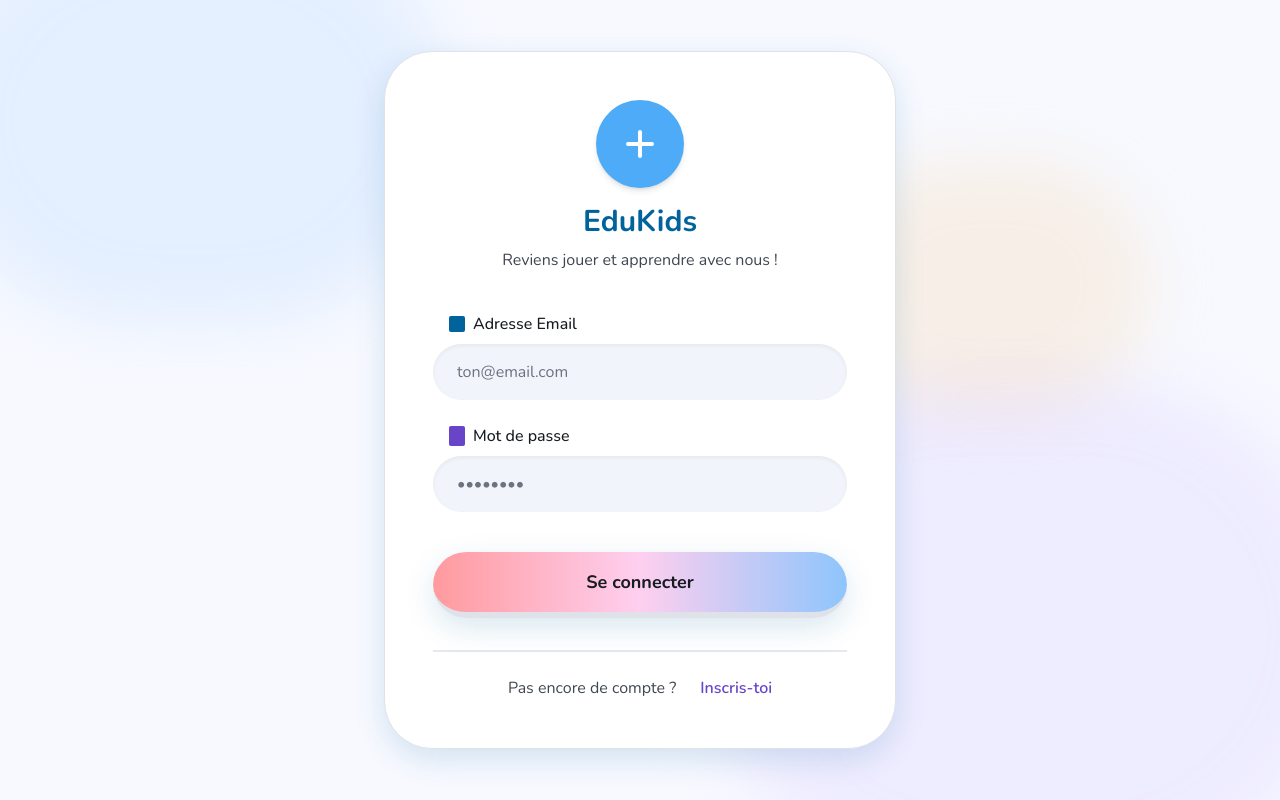
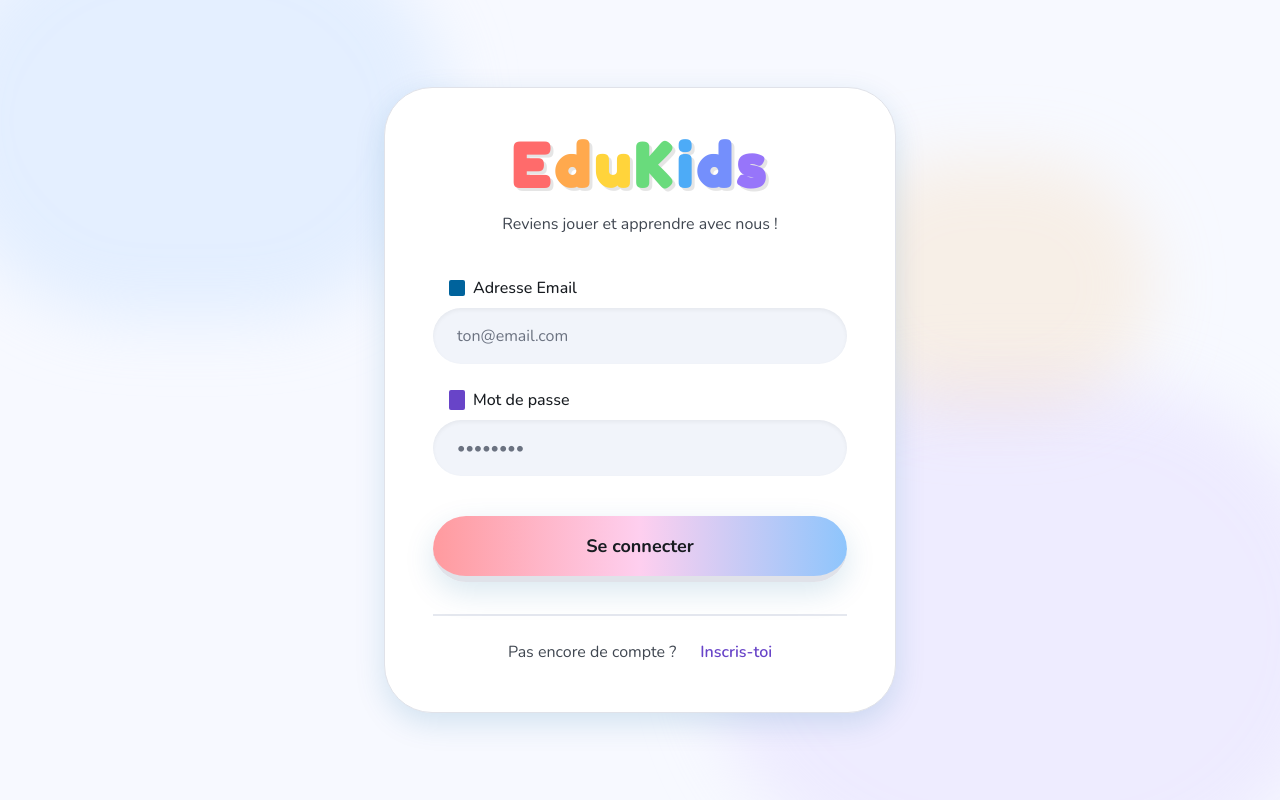
Before and after one commit to 3afaf-ahadad/EduKids, a React (Vite) app in the folder frontend/: page /login in a window 1280 px wide. Built offline with nearby package versions, Linux system fonts and the light colour scheme; no server answers.

Commit message:
Replace placeholder login icon with official rainbow Logo

```diff
--- a/frontend/src/components/Auth/Login.jsx
+++ b/frontend/src/components/Auth/Login.jsx
@@ -1,4 +1,4 @@
-// src/components/Auth/Login.jsx
+import Logo from "../Common/Logo";
 import { useState } from "react";
 import { useAuth } from "../../contexts/AuthContext";
 import { Link, useNavigate } from "react-router-dom";
@@ -30,25 +30,9 @@ export default function Login() {
 
       {/* Carte de connexion - dimensions et style exacts */}
       <div className="relative z-10 bg-white border border-[#E0E2E9] rounded-[48px] shadow-[0px_10px_30px_rgba(0,99,156,0.15)] w-full max-w-[512px] p-12">
-        {/* Bloc Logo / Brand Header */}
         <div className="flex flex-col items-center pb-10">
-          <div className="bg-[#4DABF7] rounded-full p-5 shadow-md mb-4">
-            <svg
-              className="w-12 h-12 text-white"
-              fill="none"
-              stroke="currentColor"
-              viewBox="0 0 24 24"
-            >
-              <path
-                strokeLinecap="round"
-                strokeLinejoin="round"
-                strokeWidth={2}
-                d="M12 6v6m0 0v6m0-6h6m-6 0H6"
-              />
-            </svg>
-          </div>
-          <h1 className="text-3xl font-bold text-[#00639C]">EduKids</h1>
-          <p className="text-[#404751] text-center mt-2">
+          <Logo size="text-6xl" />
+          <p className="text-[#404751] text-center mt-4">
             Reviens jouer et apprendre avec nous !
           </p>
         </div>
@@ -65,7 +49,8 @@ export default function Login() {
           {/* Champ Email */}
           <div className="flex flex-col gap-2">
             <div className="flex items-center gap-2 pl-4">
-              <div className="w-4 h-4 bg-[#00639C] rounded-sm" /> {/* Icône simplifiée */}
+              <div className="w-4 h-4 bg-[#00639C] rounded-sm" />{" "}
+              {/* Icône simplifiée */}
               <span className="text-[#181C21] font-medium">Adresse Email</span>
             </div>
             <input
@@ -81,7 +66,8 @@ export default function Login() {
           {/* Champ Mot de passe */}
           <div className="flex flex-col gap-2">
             <div className="flex items-center gap-2 pl-4">
-              <div className="w-4 h-5 bg-[#6844C8] rounded-sm" /> {/* Icône simplifiée */}
+              <div className="w-4 h-5 bg-[#6844C8] rounded-sm" />{" "}
+              {/* Icône simplifiée */}
               <span className="text-[#181C21] font-medium">Mot de passe</span>
             </div>
             <input
```
Lines whose indentation alone changed are shown as unchanged.
